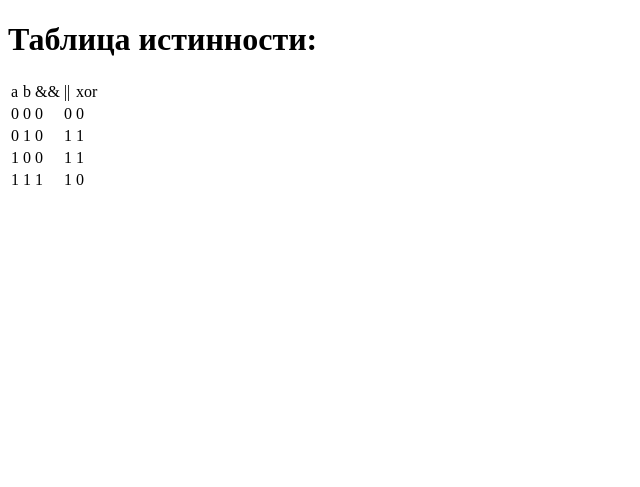
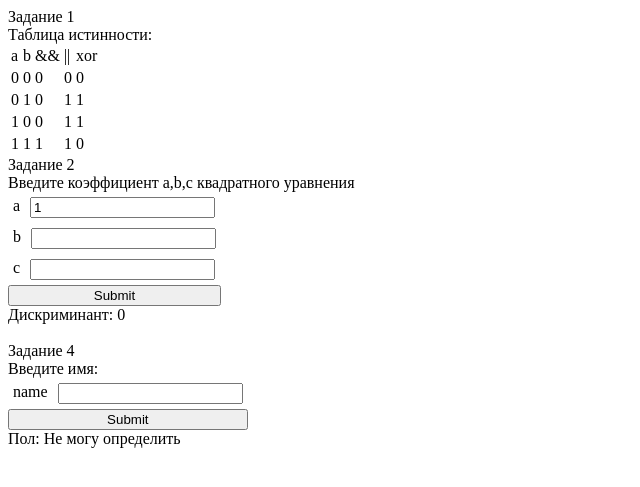
Before and after one commit to Ganer03/work_php_1, a PHP site: page /zad2_table.php?user1=1 in a window 1280 px wide. Shown: the top 487 px of the page, without its empty margins (0-640 px from the left). Run offline with PHP 8.4, Linux system fonts and the light colour scheme; data that the repository does not hold is empty.

Commit message:
2 задание доделано

```diff
--- a/zad_2/zad2_table.php
+++ b/zad_2/zad2_table.php
@@ -1,5 +1,4 @@
 <!doctype html>
-<html lang="en">
 <head>
     <meta charset="UTF-8">
     <meta name="viewport"
@@ -9,7 +8,8 @@
 </head>
 <body>
 
-<h1>Таблица истинности:</h1>
+<p1>Задание 1</p1><br>
+<p1>Таблица истинности:</p1>
     <?php
         echo "<table>";
         echo "<tr> <td> a </td> <td> b </td> <td> && </td> <td> || </td> <td> xor </td> </tr>";
@@ -24,5 +24,99 @@
         echo "</table>";
     ?>
 
+<p1>Задание 2</p1><br>
+<p1>Введите коэффициент a,b,c квадратного уравнения</p1>
+<form action="" method="GET">
+    <label>
+        <div class = "a-styler"> a </div>
+        <input name="user1" value="<?php if(isset($_GET['user1'])) echo $_GET['user1']; ?>">
+    </label>
+    <label>
+        <div class = "a-styler"> b </div>
+        <input name="user2" value="<?php if(isset($_GET['user2'])) echo $_GET['user2']; ?>">
+    </label>
+    <label>
+        <div class = "a-styler"> c </div>
+        <input name="user3" value="<?php if(isset($_GET['user3'])) echo $_GET['user3']; ?>">
+    </label>
+    <input type="submit">
+</form>
+
+<?php
+include __DIR__ ."/function.php";
+$a = (int)$_GET['user1'];
+$b = (int)$_GET['user2'];
+$c = (int)$_GET['user3'];
+//    echo "Введите a:";
+//    (int)($a = fgets(STDIN));
+//    echo "Введите b:";
+//    (int)($b = fgets(STDIN));
+//    echo "Введите c:";
+//    (int)($c = fgets(STDIN));
+echo "Дискриминант: ";
+switch(discriminate($a,$b,$c) !== null){
+    case false:
+        echo "Отрицательный дискриминант<br/>";
+        break;
+    case true:
+        echo discriminate($a,$b,$c)."<br/>"."<br/>";
+        break;
+
+}
+?>
+<?php
+//    echo "Задание 3<br/>";
+//    echo "Файл существует и присутствует return<br/>";
+//    $x = include("dop/incl.php");
+//    var_dump(include("dop/incl.php"));
+//    echo "Вывод: ", $x, "<br/>";
+//    echo "Файл существует но нет return<br/>";
+//    $x = include("dop/incl1.php");
+//    var_dump(include("dop/incl1.php"));
+//    echo "Вывод: ", $x, "<br/>";
+//    echo "Файл существует и он текстовый<br/>";
+//    var_dump(include("Задание_2.txt"));
+//    echo "<br/>";
+//    echo "Файл не существует<br/>";
+//    $x = include("incl2.php");
+//    echo "Вывод: ", $x, "\n";
+?>
+<p1>Задание 4</p1><br>
+<p1>Введите имя:</p1>
+<form action="" method="POST">
+    <label>
+        <div class = "a-styler"> name </div>
+        <input name="user" value="<?php if(isset($_POST['user'])) echo $_POST['user']; ?>">
+    </label>
+    <input type="submit">
+</form>
+
+<?php
+//    $name = fgets(STDIN);
+//    $name = preg_replace('/\s+/', '', $name);
+$name = (string)$_POST['user'];
+echo "Пол: ";
+switch (genders($name)){
+    case null:
+        echo "Не могу определить";
+        break;
+    default:
+        echo genders($name);
+        break;
+}
+?>
+
+<style>
+    form{
+        display: grid;
+        width: 100px;
+    }
+    label{
+        padding: 5px;
+        display: flex;
+    }
+    .a-styler{
+        margin-right: 10px;
+    }
+</style>
 </body>
-</html>
--- a/zad_2/Задание_2.txt
+++ b/zad_2/Задание_2.txt
@@ -1,4 +1,4 @@
-3.
+3 задание:Закомментировал его в php файле
 Если include ссылается на файл .php:
     Оператор include выполняет поиск файла по названию в папке, где
     расположена программа с этим include.
```
Also changed, not shown: zad_2/zad2_2_3_4.php (deleted, +0 -52 lines).
